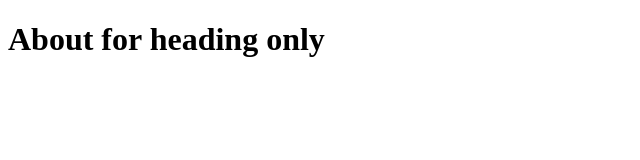
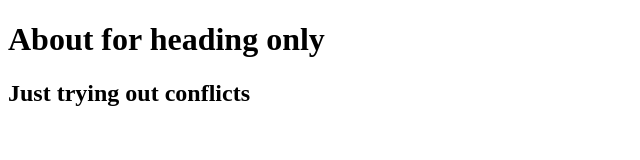
Before and after one commit to ChaitanyaGowda24/new, a plain HTML site: page about.html in a window 1280 px wide. Shown: the whole page, without its empty margins (0-640 px from the left). Drawn offline with Linux system fonts and the light colour scheme.

Commit message:
updated h2 index

```diff
--- a/about.html
+++ b/about.html
@@ -8,5 +8,6 @@
 <body>
 
     <h1>About for heading only</h1>
+    <h2>Just trying out conflicts</h2>
 </body>
 </html>
```
